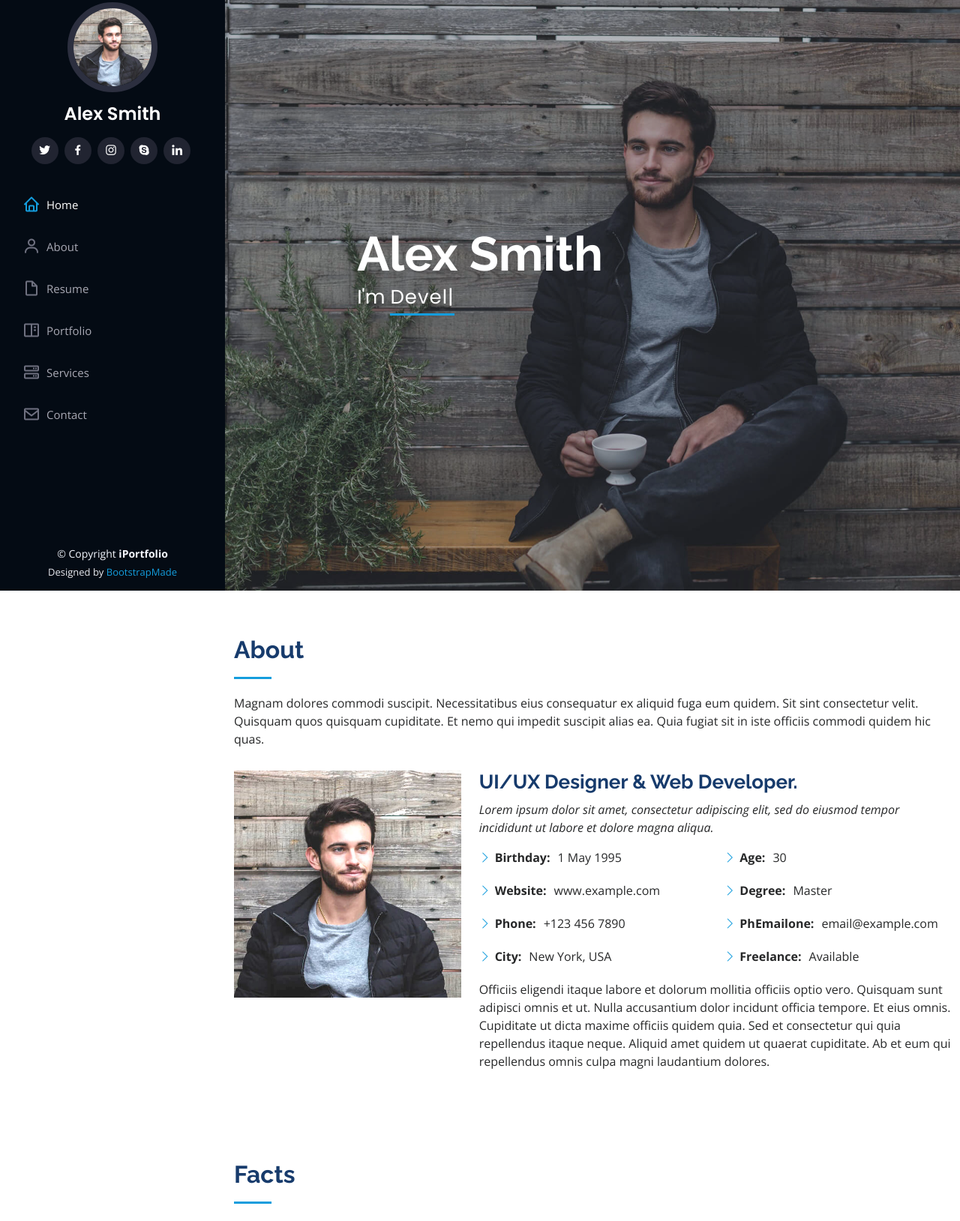
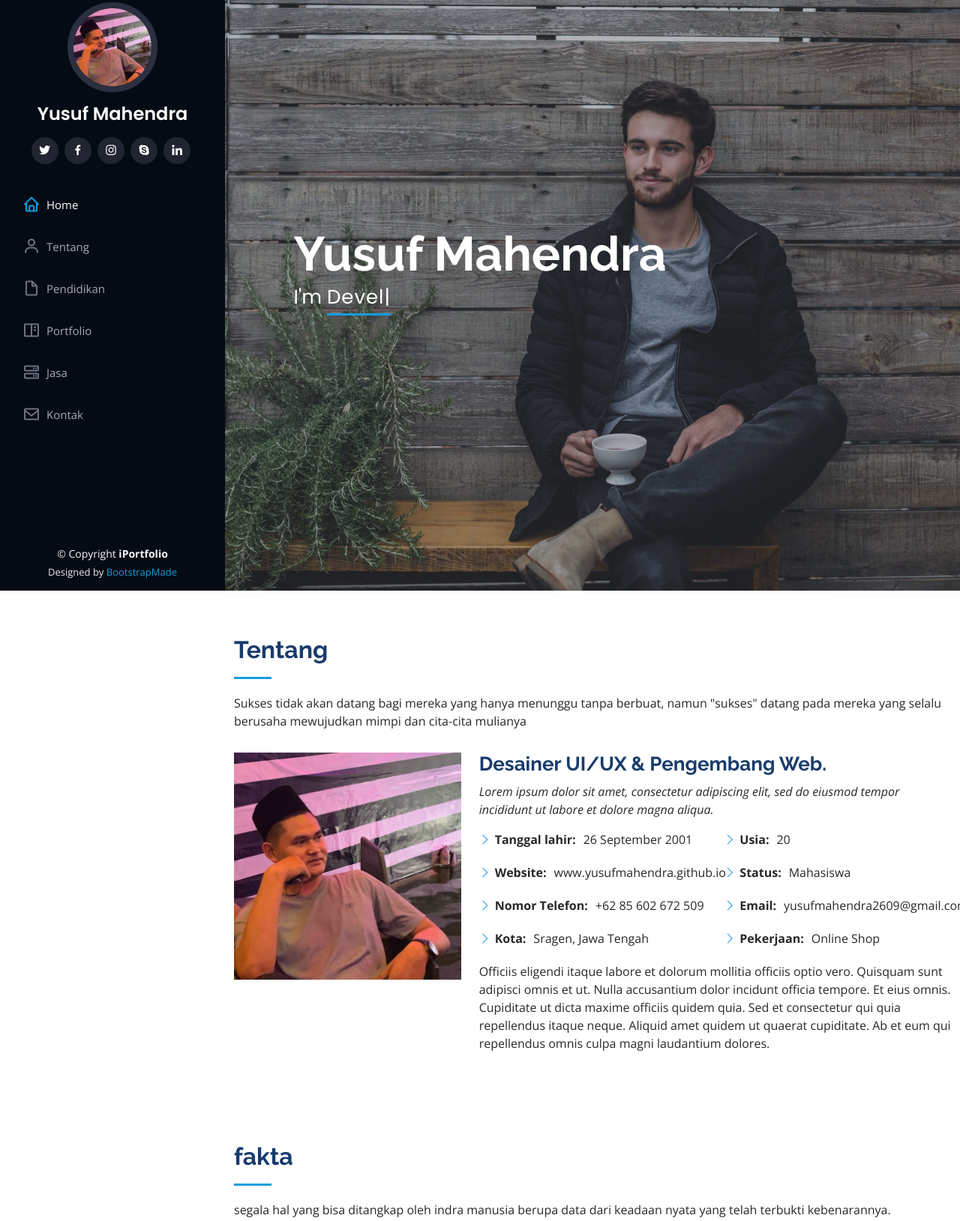
Before and after one commit to yusufmahendra/yusufmahendra.gihub.io, a plain HTML site: page index.html in a window 1280 px wide. Shown: the part 12-1641 px from the top of the page at 75% size. Drawn offline with nearby package versions, Linux system fonts and the light colour scheme.

Commit message:
tentang data diri.html

```diff
--- a/index.html
+++ b/index.html
@@ -45,8 +45,8 @@
     <div class="d-flex flex-column">
 
       <div class="profile">
-        <img src="assets/img/profile-img.jpg" alt="" class="img-fluid rounded-circle">
-        <h1 class="text-light"><a href="index.html">Alex Smith</a></h1>
+        <img src="assets/img/profil.JPG" alt="" class="img-fluid rounded-circle">
+        <h1 class="text-light"><a href="index.html">Yusuf Mahendra</a></h1>
         <div class="social-links mt-3 text-center">
           <a href="#" class="twitter"><i class="bx bxl-twitter"></i></a>
           <a href="#" class="facebook"><i class="bx bxl-facebook"></i></a>
@@ -59,11 +59,11 @@
       <nav id="navbar" class="nav-menu navbar">
         <ul>
           <li><a href="#hero" class="nav-link scrollto active"><i class="bx bx-home"></i> <span>Home</span></a></li>
-          <li><a href="#about" class="nav-link scrollto"><i class="bx bx-user"></i> <span>About</span></a></li>
-          <li><a href="#resume" class="nav-link scrollto"><i class="bx bx-file-blank"></i> <span>Resume</span></a></li>
+          <li><a href="#about" class="nav-link scrollto"><i class="bx bx-user"></i> <span>Tentang</span></a></li>
+          <li><a href="#resume" class="nav-link scrollto"><i class="bx bx-file-blank"></i> <span>Pendidikan</span></a></li>
           <li><a href="#portfolio" class="nav-link scrollto"><i class="bx bx-book-content"></i> <span>Portfolio</span></a></li>
-          <li><a href="#services" class="nav-link scrollto"><i class="bx bx-server"></i> <span>Services</span></a></li>
-          <li><a href="#contact" class="nav-link scrollto"><i class="bx bx-envelope"></i> <span>Contact</span></a></li>
+          <li><a href="#services" class="nav-link scrollto"><i class="bx bx-server"></i> <span>Jasa</span></a></li>
+          <li><a href="#contact" class="nav-link scrollto"><i class="bx bx-envelope"></i> <span>Kontak</span></a></li>
         </ul>
       </nav><!-- .nav-menu -->
     </div>
@@ -72,7 +72,7 @@
   <!-- ======= Hero Section ======= -->
   <section id="hero" class="d-flex flex-column justify-content-center align-items-center">
     <div class="hero-container" data-aos="fade-in">
-      <h1>Alex Smith</h1>
+      <h1>Yusuf Mahendra</h1>
       <p>I'm <span class="typed" data-typed-items="Designer, Developer, Freelancer, Photographer"></span></p>
     </div>
   </section><!-- End Hero -->
@@ -84,16 +84,16 @@
       <div class="container">
 
         <div class="section-title">
-          <h2>About</h2>
-          <p>Magnam dolores commodi suscipit. Necessitatibus eius consequatur ex aliquid fuga eum quidem. Sit sint consectetur velit. Quisquam quos quisquam cupiditate. Et nemo qui impedit suscipit alias ea. Quia fugiat sit in iste officiis commodi quidem hic quas.</p>
+          <h2>Tentang</h2>
+          <p>Sukses tidak akan datang bagi mereka yang hanya menunggu tanpa berbuat, namun "sukses" datang pada mereka yang selalu berusaha mewujudkan mimpi dan cita-cita mulianya</p>
         </div>
 
         <div class="row">
           <div class="col-lg-4" data-aos="fade-right">
-            <img src="assets/img/profile-img.jpg" class="img-fluid" alt="">
+            <img src="assets/img/profil.JPG" class="img-fluid" alt="">
           </div>
           <div class="col-lg-8 pt-4 pt-lg-0 content" data-aos="fade-left">
-            <h3>UI/UX Designer &amp; Web Developer.</h3>
+            <h3>Desainer UI/UX &amp; Pengembang Web.</h3>
             <p class="fst-italic">
               Lorem ipsum dolor sit amet, consectetur adipiscing elit, sed do eiusmod tempor incididunt ut labore et dolore
               magna aliqua.
@@ -101,18 +101,18 @@
             <div class="row">
               <div class="col-lg-6">
                 <ul>
-                  <li><i class="bi bi-chevron-right"></i> <strong>Birthday:</strong> <span>1 May 1995</span></li>
-                  <li><i class="bi bi-chevron-right"></i> <strong>Website:</strong> <span>www.example.com</span></li>
-                  <li><i class="bi bi-chevron-right"></i> <strong>Phone:</strong> <span>+123 456 7890</span></li>
-                  <li><i class="bi bi-chevron-right"></i> <strong>City:</strong> <span>New York, USA</span></li>
+                  <li><i class="bi bi-chevron-right"></i> <strong>Tanggal lahir:</strong> <span>26 September 2001</span></li>
+                  <li><i class="bi bi-chevron-right"></i> <strong>Website:</strong> <span>www.yusufmahendra.github.io</span></li>
+                  <li><i class="bi bi-chevron-right"></i> <strong>Nomor Telefon:</strong> <span>+62 85 602 672 509</span></li>
+                  <li><i class="bi bi-chevron-right"></i> <strong>Kota:</strong> <span>Sragen, Jawa Tengah</span></li>
                 </ul>
               </div>
               <div class="col-lg-6">
                 <ul>
-                  <li><i class="bi bi-chevron-right"></i> <strong>Age:</strong> <span>30</span></li>
-                  <li><i class="bi bi-chevron-right"></i> <strong>Degree:</strong> <span>Master</span></li>
-                  <li><i class="bi bi-chevron-right"></i> <strong>PhEmailone:</strong> <span>email@example.com</span></li>
-                  <li><i class="bi bi-chevron-right"></i> <strong>Freelance:</strong> <span>Available</span></li>
+                  <li><i class="bi bi-chevron-right"></i> <strong>Usia:</strong> <span>20</span></li>
+                  <li><i class="bi bi-chevron-right"></i> <strong>Status:</strong> <span>Mahasiswa</span></li>
+                  <li><i class="bi bi-chevron-right"></i> <strong>Email:</strong> <span>yusufmahendra2609@gmail.com</span></li>
+                  <li><i class="bi bi-chevron-right"></i> <strong>Pekerjaan:</strong> <span>Online Shop</span></li>
                 </ul>
               </div>
             </div>
@@ -131,8 +131,8 @@
       <div class="container">
 
         <div class="section-title">
-          <h2>Facts</h2>
-          <p>Magnam dolores commodi suscipit. Necessitatibus eius consequatur ex aliquid fuga eum quidem. Sit sint consectetur velit. Quisquam quos quisquam cupiditate. Et nemo qui impedit suscipit alias ea. Quia fugiat sit in iste officiis commodi quidem hic quas.</p>
+          <h2>fakta</h2>
+          <p> segala hal yang bisa ditangkap oleh indra manusia berupa data dari keadaan nyata yang telah terbukti kebenarannya.</p>
         </div>
 
         <div class="row no-gutters">
@@ -179,7 +179,7 @@
       <div class="container">
 
         <div class="section-title">
-          <h2>Skills</h2>
+          <h2>Kemampuan</h2>
           <p>Magnam dolores commodi suscipit. Necessitatibus eius consequatur ex aliquid fuga eum quidem. Sit sint consectetur velit. Quisquam quos quisquam cupiditate. Et nemo qui impedit suscipit alias ea. Quia fugiat sit in iste officiis commodi quidem hic quas.</p>
         </div>
 
@@ -245,7 +245,7 @@
       <div class="container">
 
         <div class="section-title">
-          <h2>Resume</h2>
+          <h2>Pendidikan</h2>
           <p>Magnam dolores commodi suscipit. Necessitatibus eius consequatur ex aliquid fuga eum quidem. Sit sint consectetur velit. Quisquam quos quisquam cupiditate. Et nemo qui impedit suscipit alias ea. Quia fugiat sit in iste officiis commodi quidem hic quas.</p>
         </div>
 
```
Also changed, not shown: assets/img/profil.JPG (added), iPortfolio/iPortfolio/portfolio-details.html (added).
